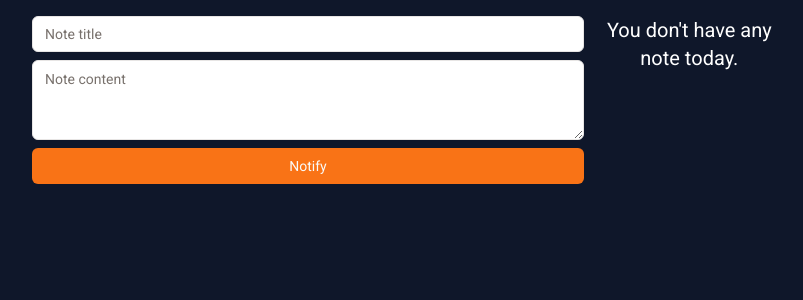
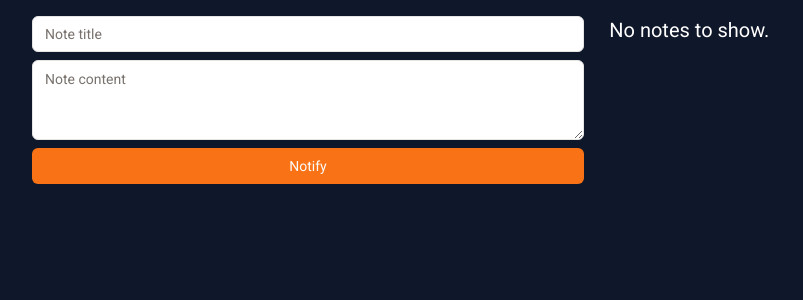
Before and after one commit to devemit/todo-app, a Next.js app: page / in a window 1280 px wide. Shown: the top 300 px of the page, without its empty margins (48-851 px from the left). Built offline with nearby package versions, Linux system fonts and the light colour scheme.

Commit message:
typo fix

```diff
--- a/components/note-list.tsx
+++ b/components/note-list.tsx
@@ -36,9 +36,7 @@ export default function NoteList() {
           );
         })}
         {notes.length === 0 && (
-          <h2 className='text-white text-center text-xl'>
-            You don't have any note today.
-          </h2>
+          <h2 className='text-white text-center text-xl'>No notes to show.</h2>
         )}
       </section>
     </main>
```
